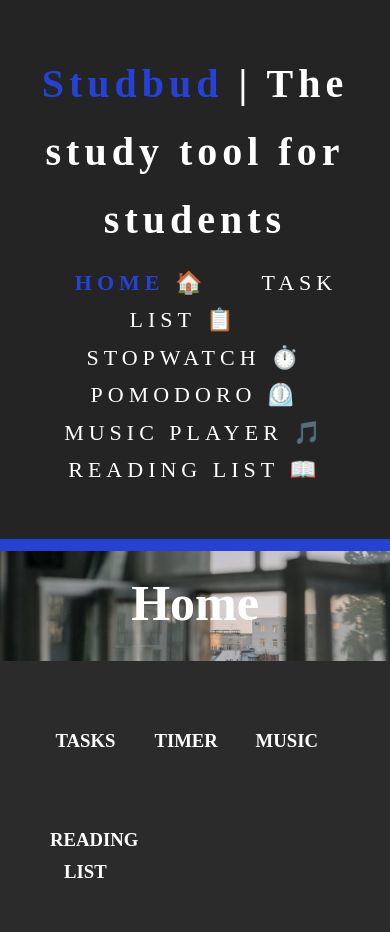
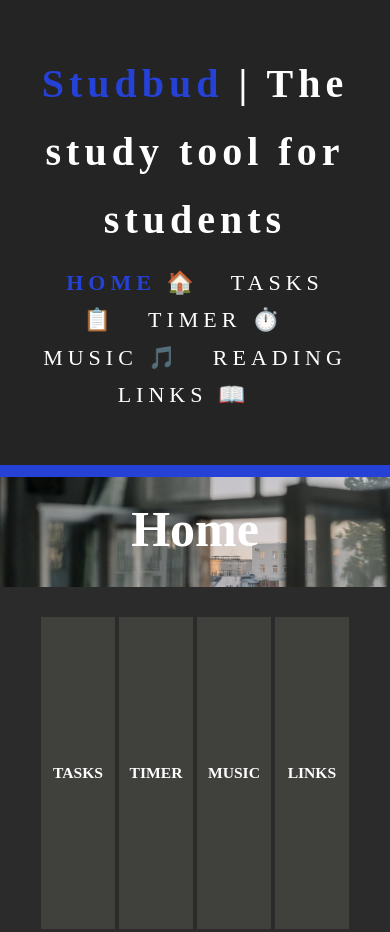
Before and after one commit to HenryWalker2001/studbud, a website: page public/index.html in a window 390 px wide. Shown: the top 932 px of the page. Drawn offline with Linux system fonts and the light colour scheme.

Commit message:
Simplifying document layout and home page development.

```diff
--- a/public/index.html
+++ b/public/index.html
@@ -26,11 +26,10 @@
       <nav>
         <ul>
           <li class="navigationBox"><a href="index.html">Home 🏠</a></li>
-          <li><a href="tasklist.html">Task List 📋</a></li>
-          <li><a href="stopwatch.html">Stopwatch ⏱️</a></li>
-          <li><a href="pomodoro.html">Pomodoro ⏲️</a></li>
-          <li><a href="musicplayer.html">Music Player 🎵</a></li>
-          <li><a href="readinglist.html">Reading List 📖</a></li>
+          <li><a href="tasks.html">TASKS 📋</a></li>
+          <li><a href="timer.html">TIMER ⏱️</a></li>
+          <li><a href="music.html">MUSIC 🎵</a></li>
+          <li><a href="readinglist.html">Reading Links 📖</a></li>
         </ul>
       </nav>
     </div>
@@ -43,22 +42,36 @@
         <h1>Home</h1>
         </div>
     </section>
+  </section>
 
+    <!-- <div class="box">
+      <section id="exhibit">
+        <div class="contentBox">
+          <h1>TASKS</h1>
+        </div>
+      </section>
+    </div>
+     -->
     <!-- Home page selection of different features -->
     <section id="contentArray">
       <div class="contentBox">
+        <a href="tasks.html">
         <div class="box">
+
           <h1>TASKS</h1>
-        </div>
+        </div></a>
+        <a href="timer.html">
         <div class="box">
           <h1>TIMER</h1>
-        </div>
+        </div></a>
+        <a href="music.html">
         <div class="box">
           <h1>MUSIC</h1>
-        </div>
+        </div></a>
+        <a href="readinglinks.html">
         <div class="box">
-          <h1>READING LIST</h1>
-        </div>
+          <h1>LINKS</h1>
+        </div></a>
       </div>
     </section>
   </section>
--- a/public/style.css
+++ b/public/style.css
@@ -4,6 +4,9 @@ body{
   color: rgb(255, 255, 255);
   margin: 0;
   padding: 0;
+}
+a {
+  color:rgb(255, 255, 255);
 }
 
 /* Establishing Title Styles **/
@@ -38,7 +41,7 @@ header a:hover{
 }
 
 header li{
-  padding: 0 22px 0 22px;
+  padding: 0 22px 0 0;
   float: left;
   display: inline;
 }
@@ -53,13 +56,16 @@ header a{
 header nav{
   margin-bottom: 28px;
   margin-top: 10px;
-  float: right;
+  float: left;
 }
 
 ul{
+  list-style: none;
+  text-align: center;
   padding: 0;
   margin: 0;
 }
+
 
 #exhibit {
   color:rgb(255, 255, 255);
@@ -104,13 +110,13 @@ ul{
 }
 
 /* Esablishing Styles */
-.inptBox{
+/* .inptBox{
   padding:40px;
   background: rgb(43, 43, 43);
   color: #e6e6e6;
   margin-top:10px;
   margin-bottom:10px;
-}
+} */
 
 .linkLarge{
   color:#ffffff;
@@ -141,35 +147,50 @@ ul{
 }
 
 /* Side content on page */
-aside#contentSide{
+/* aside#contentSide{
   margin-top: 10px;
   float: right;
   width: 30%;
-}
+} */
 
-aside#contentSide .quote input, aside#contentSide .quote textArea{
+/* aside#contentSide .quote input, aside#contentSide .quote textArea{
   padding: 5px;
   width: 90%;
-}
+} */
 
 /* Content forming an array on page */
 #contentArray{
   margin-top: 30px;
+  margin-bottom: 30px;
+  text-align: center;
 }
 
 #contentArray .box{
-  text-align: center;
-  float: left;
-  width: 22.1%;
-  padding: 15px;
+  display:inline-block;
+  background:rgb(64, 64, 60);
+  width: 20%;
+  padding: 130px 5px;
+  margin: auto;
 }
 
+#contentArray .box:hover{
+  color:rgba(37, 65, 214, 0.9);
+  background: rgba(64, 64, 60, 0.5);
+  font-weight: bold;
+}
+
+#contentArray .box h1{
+  font-size: 14px;
+  font-size: 4vw;
+}
+
+/* Behind Images for selector boxes */
 #contentArray .box img{
   width: 85px;
 }
 
 /* Content for charity member profiles */
-#contentProfiles{
+/* #contentProfiles{
   margin-top: 30px;
 }
 
@@ -182,23 +203,23 @@ aside#contentSide .quote input, aside#contentSide .quote textArea{
 
 #contentProfiles .box img{
   width: 150px;
-}
+} */
 
 /* Main content on the page */
-article#contentColumn{
+/* article#contentColumn{
   padding-top: 20px;
   width: 65%;
   float: left;
-}
+} */
 
 /* Options for the user to pay */
-ul#options li{
+/* ul#options li{
   border: rgb(64, 64, 60) solid 2px;
   list-style: none;
   margin-bottom:5px;
   padding: 20px;
   background:rgb(64, 64, 60);
-}
+} */
 
 footer{
   background-color: rgb(36, 36, 36);
@@ -207,7 +228,7 @@ footer{
   text-align: center;
   margin-top:20px;
 }
-
+/*
 #inputForm{
   padding: 15px;
   color: rgb(255, 255, 255);
@@ -217,8 +238,8 @@ footer{
 #inputForm form {
   float: right;
   margin-top: 15px;
-}
-
+} */
+/*
 #inputForm input[type="email"]{
   width: 250px;
   height: 25px;
@@ -227,7 +248,7 @@ footer{
 
 #inputForm h1{
   float: left;
-}
+} */
 
 
 @media(max-width: 810px){
@@ -248,8 +269,10 @@ footer{
     width: 100%;
   }
 
-
-
+  header{
+    padding-bottom:  18px;
+  }
+/*
   #inputForm form input[type="email"], .quote input, .quote textArea{
     margin-bottom: 6px;
     width: 100%;
@@ -260,12 +283,8 @@ footer{
     display: block;
   }
 
-  header{
-    padding-bottom:  18px;
-  }
-
   #inputForm button, .quote button{
     display:block;
     width:100%;
-  }
+  } */
 }
```
Also changed, not shown: public/music.html (renamed from public/pomodoro.html, +10 -10 lines), public/musicplayer.html (deleted, +0 -74 lines), public/readinglinks.html (renamed from public/stopwatch.html, +8 -7 lines), public/tasks.html (renamed from public/tasklist.html, +4 -5 lines), public/timer.html (renamed from public/readinglist.html, +6 -8 lines).
